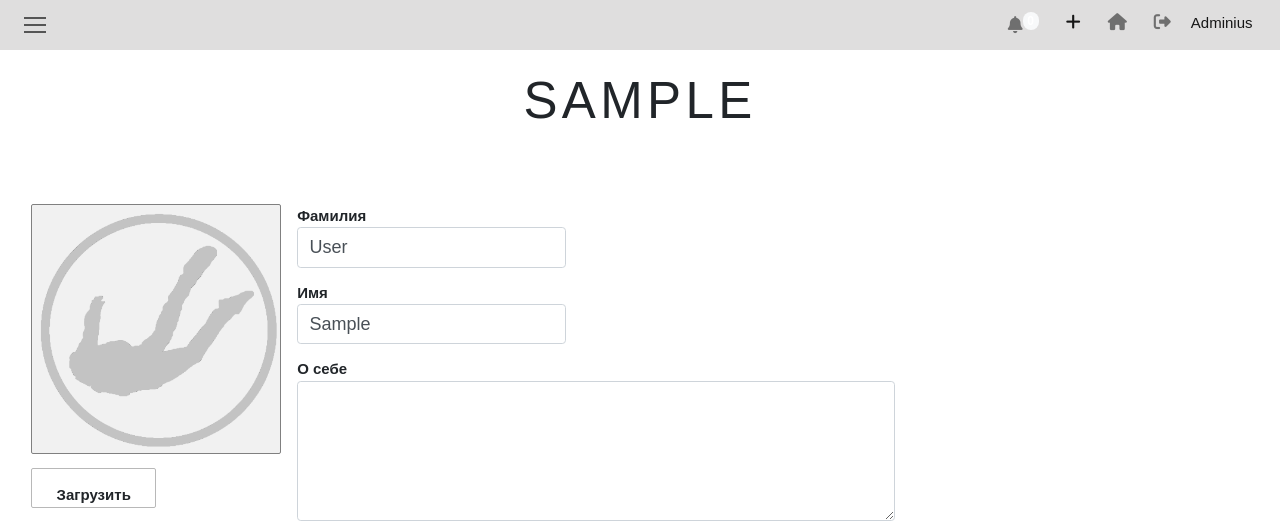
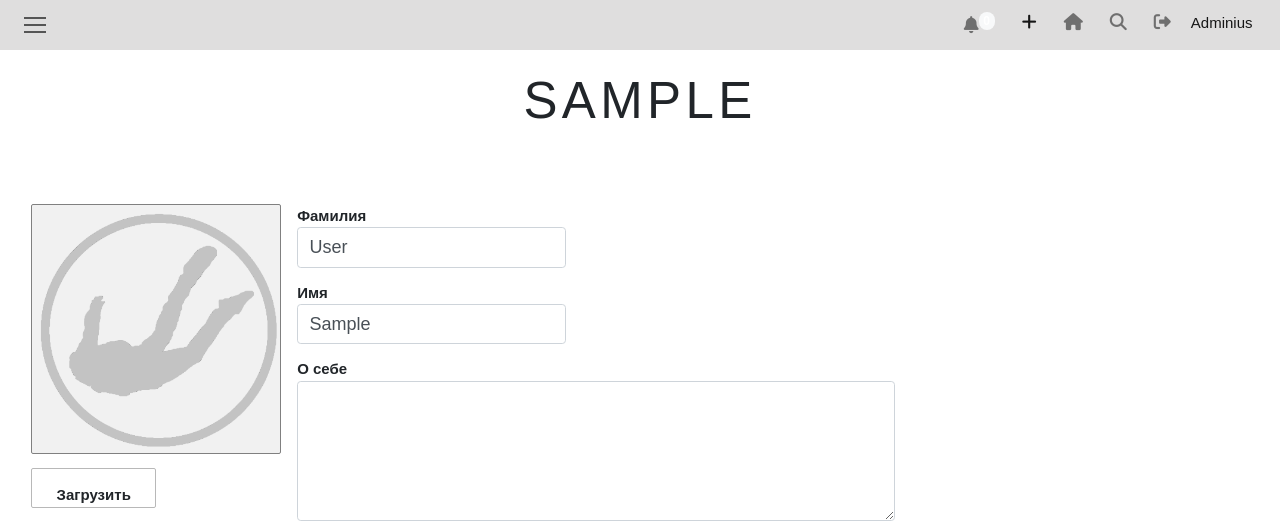
Before and after one commit to Casy7/snproject, a Django app: page /account_editor/ in a window 1280 px wide. Shown: the top 521 px of the page. Run offline with Django 3.2, Linux system fonts and the light colour scheme; the visitor is signed in with stand-in values (Sample User, id 1); data that the repository does not hold is empty; some libraries are stand-ins or nearby versions.

Commit message:
Добавлена ссылка на фильтр походов

```diff
--- a/FreeFallApp/templates/base.html
+++ b/FreeFallApp/templates/base.html
@@ -23,7 +23,7 @@
     <link rel="stylesheet" href="{% static '/libs/modules/bootstrap/css/bootstrap.css' %}">
     <link rel="stylesheet" href="{% static 'css/baseStyle.css' %}">
     <link rel="stylesheet" href="{% static 'css/map.css' %}">
-
+    <link rel="shortcut icon" href="{% static 'icons/favicon.ico' %}">
 
     <!-- SCRIPTS -->
     <script src="{% static 'libs/modules/jquery/jquery.js' %}" type="text/javascript"></script>
@@ -371,6 +371,9 @@
                             <li class="nav-item">
                                 <a class="nav-link" href="/"><i class="fas fa-home"></i></a>
                             </li>
+                            <li class="nav-item">
+                                <a class="nav-link" href="/hike_filter"><i class="fas fa-search"></i></a>
+                            </li>
                             {% if username == ''%}
                             <li class="nav-item active">
                                 <a class="nav-link" href="/login"><i class="fas fa-sign-in-alt"></i></a>
```
